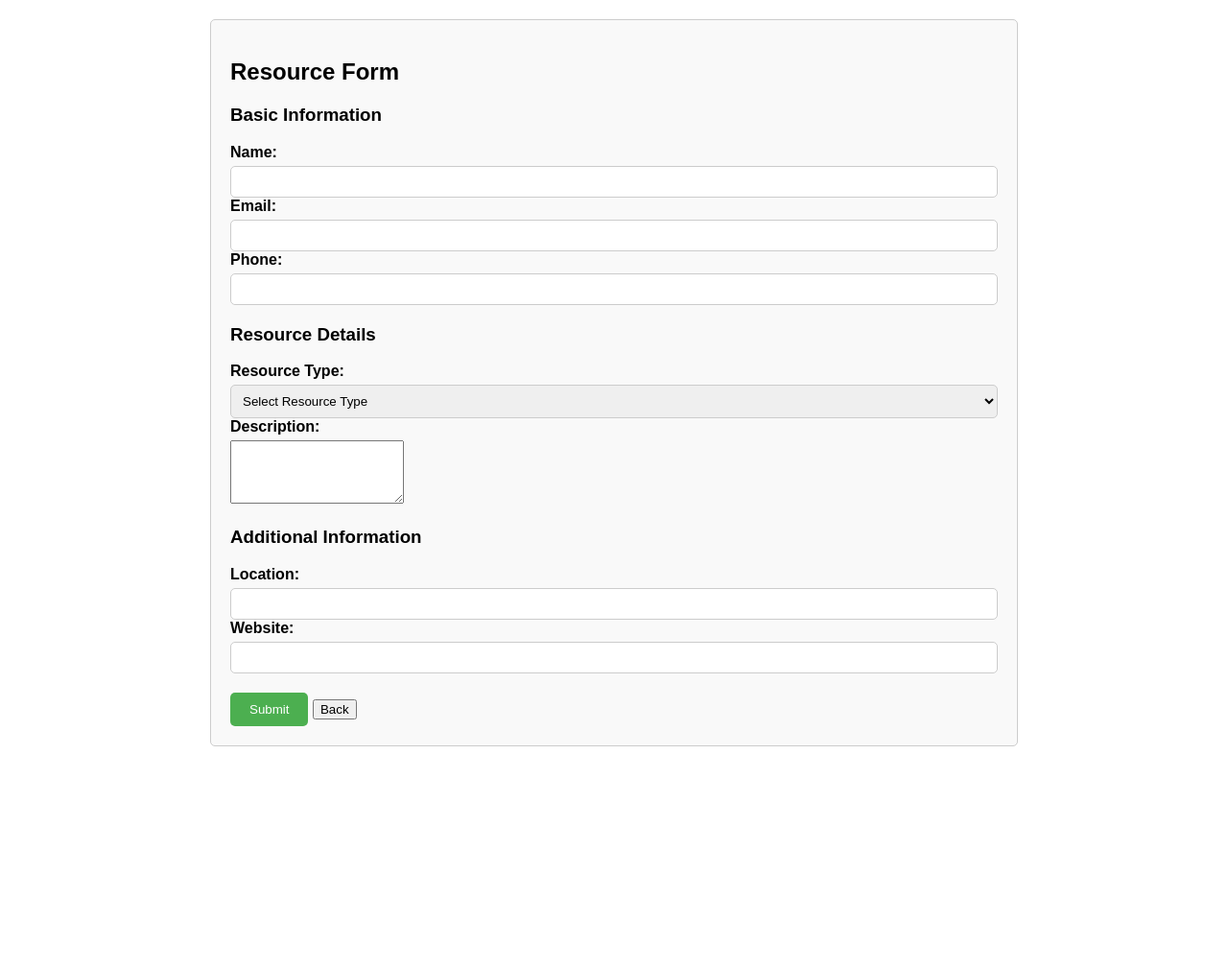
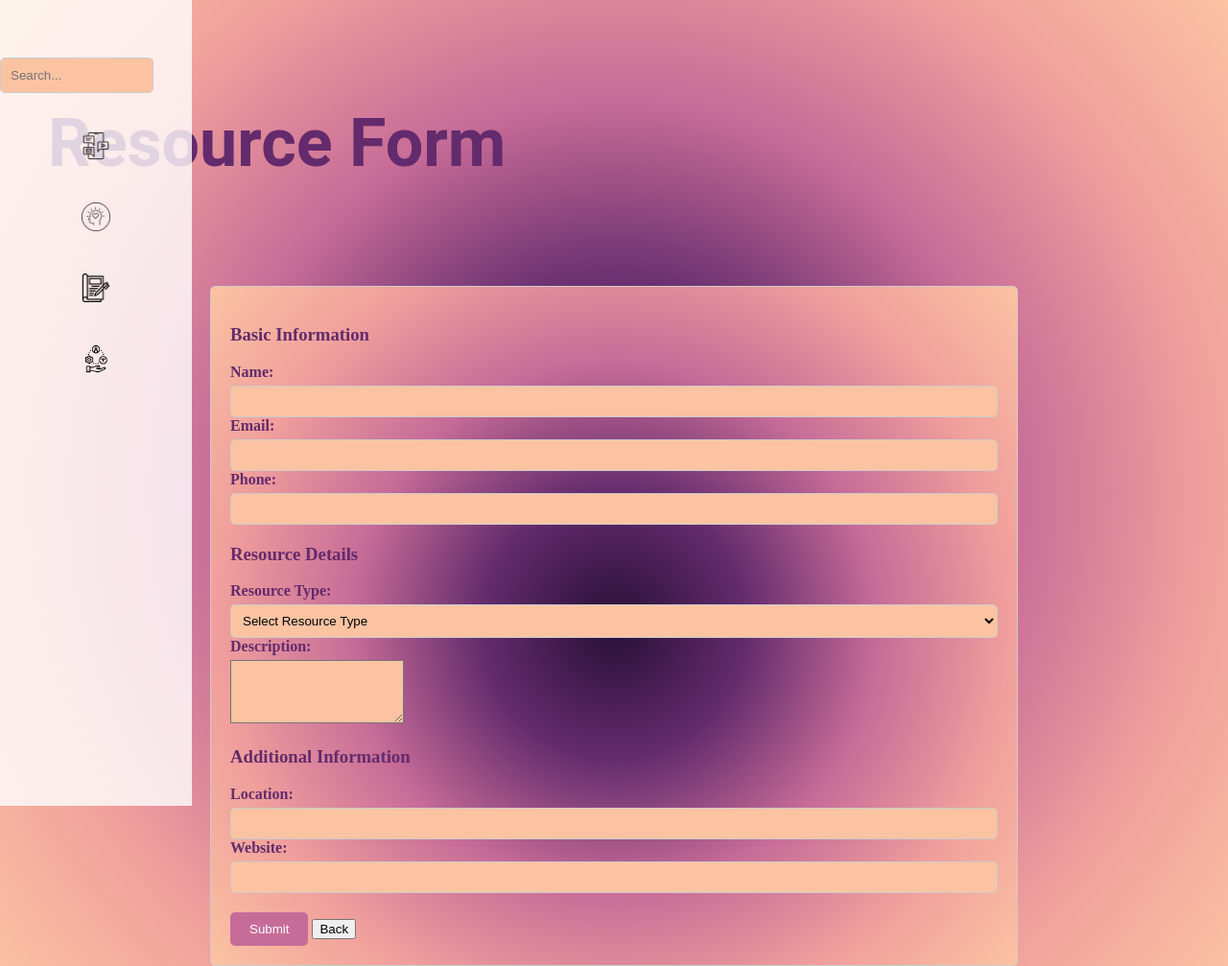
Before and after one commit to vaibhav-prasad707/InnerBalance, a website: page resource_form.html in a window 1280 px wide. Shown: the top 1007 px of the page at 96% size. Before the commit the page ends 800 px from the top, so only its background shows below. Drawn offline with Linux system fonts and the light colour scheme.

Commit message:
Update resource_form.html

```diff
--- a/resource_form.html
+++ b/resource_form.html
@@ -6,18 +6,31 @@
 <title>Resource Form</title>
 <style>
   /* CSS for styling */
-  body {
-    font-family: Arial, sans-serif;
-    margin: 0;
-    padding: 0;
-  }
+  body{
+            background-image: radial-gradient(circle, rgb(40,15,54),rgb(99,43,108),rgb(199,108,152),rgb(240,159,156),rgb(251,195,162));
+            margin: 0; /* Remove default margin */
+            padding: 0; /* Remove default padding */
+        }
+    label{
+      color:rgb(99,43,108);
+    }
+    h2{
+            padding: 50px;
+            font-size: 70px;
+            font-family: "Roboto",sans-serif;
+            color: rgb(99,43,108);
+    }
+    h3{
+      color:rgb(99,43,108);
+    }
   .container {
     max-width: 800px;
     margin: 20px auto;
     padding: 20px;
     border: 1px solid #ccc;
     border-radius: 5px;
-    background-color: #f9f9f9;
+    background-image: radial-gradient(circle, rgb(40,15,54),rgb(99,43,108),rgb(199,108,152),rgb(240,159,156),rgb(251,195,162));
+
   }
   .form-group {
     margin-bottom: 20px;
@@ -35,7 +48,7 @@
     box-sizing: border-box;
   }
   .submit-btn {
-    background-color: #4caf50;
+    background-color:rgb(199,108,152) ;
     color: white;
     padding: 10px 20px;
     border: none;
@@ -43,14 +56,109 @@
     cursor: pointer;
   }
   .submit-btn:hover {
-    background-color: #45a049;
+    background-color:rgb(40,15,54) ;
   }
+  input{
+    background-color:rgb(251,195,162) ;
+  }
+  option{
+    background-color:rgb(251,195,162) ;
+  }
+  select{
+    background-color:rgb(251,195,162) ;
+  }
+  textarea{
+    background-color:rgb(251,195,162) ;
+  }
+  .navbar {
+            position: fixed; /* Fix the navbar position */
+            left: 0; /* Align to the left side */
+            top: 0; /* Align to the top */
+            background-color: rgba(255, 255, 255, 0.8); /* Semi-transparent white background */
+            width: 20px; /* Width of the navbar */
+            height: 100vh; /* Full height of the viewport */
+            padding-top: 40px; /* Adjust to align items properly */
+            transition: width 0.5s; /* Add transition effect */
+            overflow: hidden; /* Hide overflow */
+        }
+        .navbar:hover {
+            width: 200px; /* Expand width on hover */
+        }
+        .nav-item {
+            padding: 20px; /* Padding for each item */
+            text-align: center; /* Center align text */
+            cursor: pointer; /* Add pointer cursor */
+            transition: background-color 0.3s; /* Add transition effect */
+        }
+        .nav-item:hover {
+            background-color: rgba(99,43,108,0.5); /* Change background color on hover */
+        }
+        /* Search Bar Styles */
+        .search-bar {
+            width: 80%; /* Adjust the width of the search bar */
+            margin: 20px auto; /* Center the search bar */
+            padding: 10px; /* Add padding */
+            box-sizing: border-box; /* Include padding and border in element's total width and height */
+            border: 1px solid #ccc; /* Add border */
+            border-radius: 5px; /* Add border radius */
+            transition: width 0.5s; /* Add transition effect */
+        }
+        .search-bar:focus {
+            width: 90%; /* Expand width on focus */
+        }
+        .icon{
+            mix-blend-mode: multiply;
+            height: 30px;
+            width: 30px;
+        }
+        .submenu {
+            display: none; /* Initially hide submenu */
+            padding-left: 20px; /* Add indentation */
+        }
+        .nav-item:hover .submenu {
+            display: block; /* Show submenu on parent hover */
+        }
+        .submenu-item {
+            padding: 10px; /* Padding for each submenu item */
+        }
+        .submenu-item:hover{
+            background-color: rgba(99,43,108,0.5);
+        }
 </style>
 </head>
 <body>
+  <div class="navbar">
+    <input type="text" class="search-bar" placeholder="Search...">
+    <div class="nav-item">
+        <img src="Icon1_Nav.png" alt="" class="icon">
+        <div class="submenu">
+            <div class="submenu-item"><a href="anxiety_breathing.html">Anxiety</a></div>
+            <div class="submenu-item"><a href="images.html">Images</a></div>
+            <div class="submenu-item"><a href="ASMR.html">ASMR</a></div>
+            <div class="submenu-item"><a href="Videos.html">Videos</a></div>
+            <div class="submenu-item"><a href="guided_med.html">Meditation</a></div>
+        </div>
+    </div>
+    <div class="nav-item">
+        <a href="moodActivity.html">
+            <img src="Icon2_Nav.png" alt="" class="icon">
+        </a>
+    </div>
+    <div class="nav-item">
+        <a href="Journal_whiteboard.html">
+        <img src="Icon3_nav.png" alt="" class="icon">
+    </a>
+    </div>
+    <div class="nav-item">
+        <a href="resource_form.html">
+        <img src="Icon4_Nav.png" alt="" class="icon">
+    </a>
+    </div>
+    <!-- Add more items as needed -->
+</div>
+  <h2>Resource Form</h2>
 
 <div class="container">
-  <h2>Resource Form</h2>
   <!-- Subpart 1: Basic Information -->
   <div class="form-group">
     <h3>Basic Information</h3>
@@ -87,7 +195,7 @@
 
   <!-- Submit Button -->
   <button class="submit-btn" onclick="redirectToSelectedPage()">Submit</button>
-  <button onclick="window.location.href = 'testing.html'">Back</button>
+  <button onclick="window.location.href = 'main_page.html'">Back</button>
 </div>
 
 <script>
```
